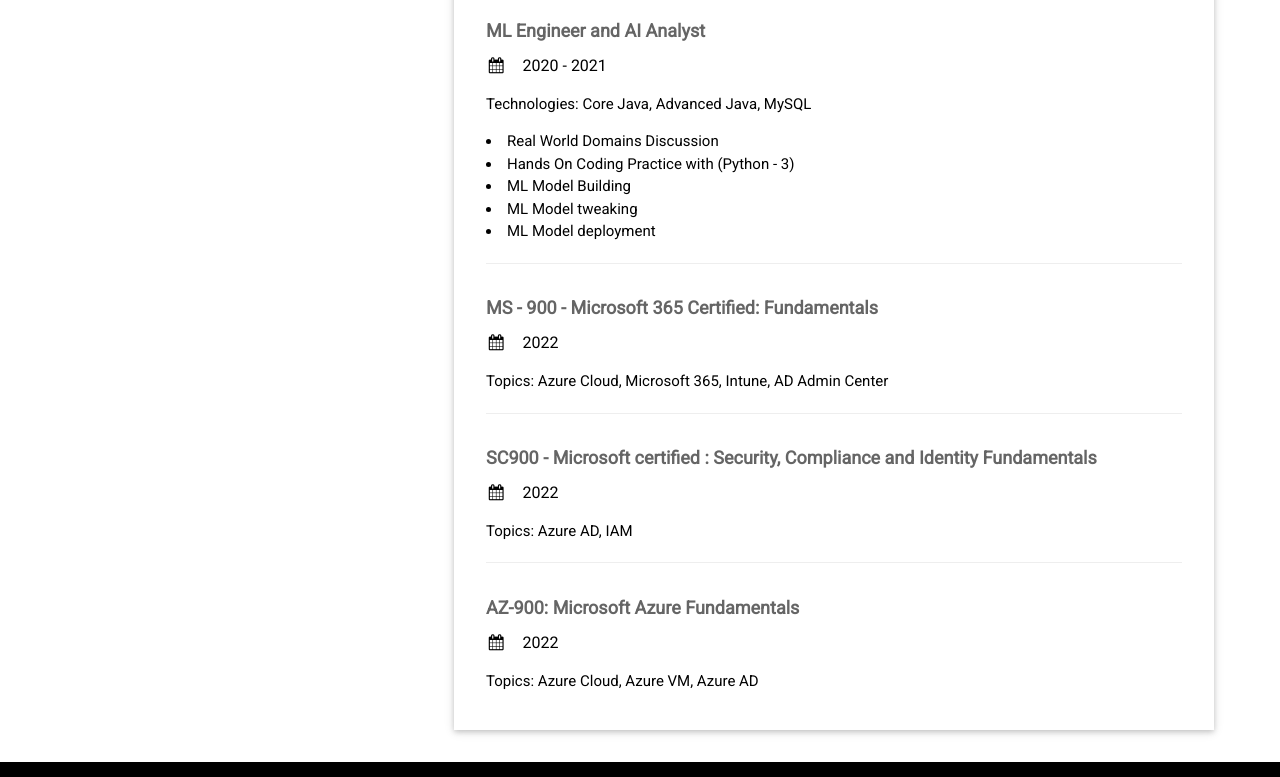
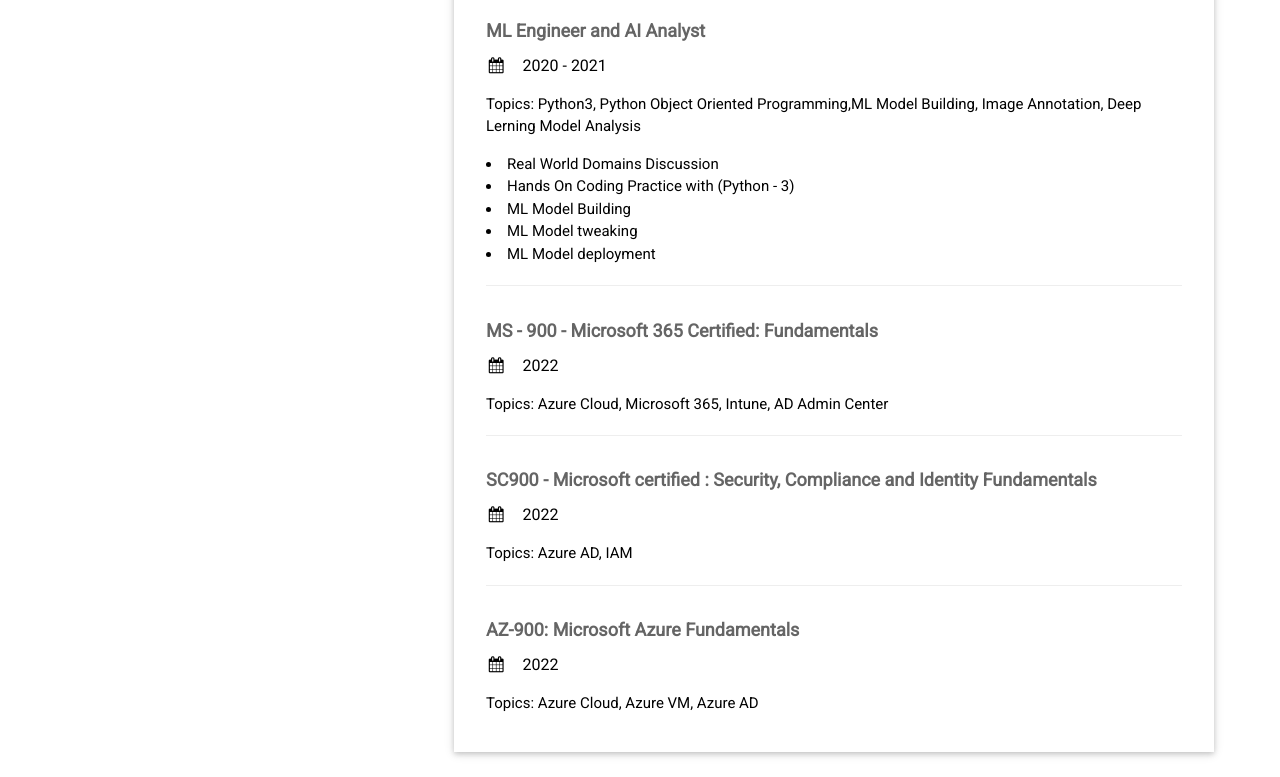
Before and after one commit to shyamadsul/Shyam-Adsul.github.io, a plain HTML site: page index.html in a window 1280 px wide. Shown: the part 1782-2559 px from the top of the page. Drawn offline with nearby package versions, Linux system fonts and the light colour scheme.

Commit message:
Update index.html

```diff
--- a/index.html
+++ b/index.html
@@ -171,7 +171,7 @@
             <h6 class="w3-text-black">
                 <i class="fa fa-calendar fa-fw w3-margin-right"></i>2020 - 2021
             </h6>
-            <p>Technologies: Core Java, Advanced Java, MySQL</p>
+            <p>Topics: Python3, Python Object Oriented Programming,ML Model Building, Image Annotation, Deep Lerning Model Analysis</p>
             <li>Real World Domains Discussion</li>
             <li>Hands On Coding Practice with (Python - 3)</li>
             <li>ML Model Building</li>
```
